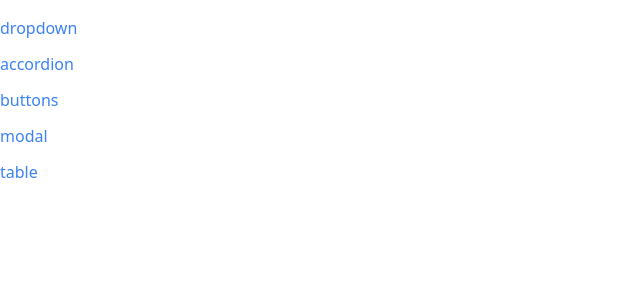
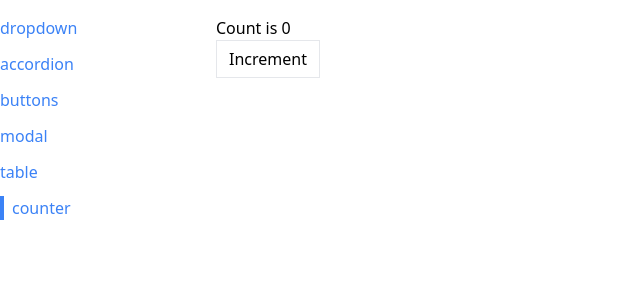
Before and after one commit to eidabdirahman/components, a React (Create React App) app: page /counter in a window 1280 px wide. Shown: the top 300 px of the page, without its empty margins (0-640 px from the left). Built offline with nearby package versions, Linux system fonts and the light colour scheme.

Commit message:
added a Custom hook

```diff
--- a/src/App.js
+++ b/src/App.js
@@ -5,6 +5,7 @@
 import ButtonPage from './pages/ButtonPage';
 import ModalPage from './pages/ModalPage';
 import TablePage from './pages/TablePage';
+import CounterPage from './pages/CounterPage';
 
 function App() {
   return (
@@ -26,6 +27,9 @@
         <Route path="/table">
           <TablePage />
         </Route>
+        <Route path="/counter">
+          <CounterPage initialCounter={0} />
+        </Route>
       </div>
     </div>
   );
--- a/src/components/Sidebar.js
+++ b/src/components/Sidebar.js
@@ -8,6 +8,7 @@
         {label: 'buttons', path:'/buttons'},
         {label: 'modal', path:'/modal'},
         {label: 'table', path:'/table'},
+        {label: 'counter', path:'/counter'},
     ];
 
     const renderedLinks = Links.map((link)=>{
--- a/src/components/SortableTable.js
+++ b/src/components/SortableTable.js
@@ -1,51 +1,19 @@
-import { useState } from "react";
+
 import { GoChevronUp, GoChevronDown } from "react-icons/go";
-import Table from "./Table";
+import useSort from "../hooks/use-sort";
+import Table  from '../components/Table';
 
 function SortableTable(props) {
-    const [SortOrder, setSortOrder] = useState(null);
-    const [SortBy, setSortBy] = useState(null);
+   const { Config, data } = props;
 
-    const { Config, data } = props;
-
-    const handleClick = (label) => {
-        if(SortBy && label !== SortBy){
-            setSortOrder('asc');
-            setSortBy(label)
-            return;
-        }
+  const {
+    sortedData,
+    SortBy,
+    SortOrder,
+    handleClick
+  } = useSort(data, Config)
 
 
-        if (SortOrder === null) {
-            setSortOrder('asc');
-            setSortBy(label);
-        } else if (SortOrder === 'asc') {
-            setSortOrder('desc');
-            setSortBy(label);
-        } else if (SortOrder === 'desc') {
-            setSortOrder(null);
-            setSortBy(null);
-        }
-    };
-
-    let sortedData = data;
-
-    if (SortOrder && SortBy) {
-        const { sortValue } = Config.find(column => column.label === SortBy);
-
-        sortedData = [...data].sort((a, b) => {
-            const valueA = sortValue(a);
-            const valueB = sortValue(b);
-
-            const reverseOrder = SortOrder === 'asc' ? 1 : -1;
-
-            if (typeof valueA === 'string') {
-                return reverseOrder * valueA.localeCompare(valueB);
-            } else {
-                return reverseOrder * (valueA - valueB);
-            }
-        });
-    }
 
     const updatedConfig = Config.map((column) => {
         if (!column.sortValue) {
--- /dev/null
+++ b/src/hooks/use-Counter.js
@@ -0,0 +1,23 @@
+import { useState, useEffect } from "react";
+
+function useCouter (initialCounter){
+
+    const [Count, setCount] = useState(initialCounter)
+
+    useEffect(()=>{
+        console.log(Count)
+    },[Count]);
+
+    const Increment = () =>{
+
+        setCount( Count + 1);
+    }
+
+    return {
+        Count,
+        Increment
+    }
+
+};
+
+export default useCouter;
--- /dev/null
+++ b/src/hooks/use-sort.js
@@ -0,0 +1,57 @@
+import { useState } from "react";
+
+
+function useSort (data, Config){
+
+    const [SortOrder, setSortOrder] = useState(null);
+    const [SortBy, setSortBy] = useState(null);
+
+    const handleClick = (label) => {
+        if(SortBy && label !== SortBy){
+            setSortOrder('asc');
+            setSortBy(label)
+            return;
+        }
+
+
+        if (SortOrder === null) {
+            setSortOrder('asc');
+            setSortBy(label);
+        } else if (SortOrder === 'asc') {
+            setSortOrder('desc');
+            setSortBy(label);
+        } else if (SortOrder === 'desc') {
+            setSortOrder(null);
+            setSortBy(null);
+        }
+    };
+
+    let sortedData = data;
+
+    if (SortOrder && SortBy) {
+        const { sortValue } = Config.find(column => column.label === SortBy);
+
+        sortedData = [...data].sort((a, b) => {
+            const valueA = sortValue(a);
+            const valueB = sortValue(b);
+
+            const reverseOrder = SortOrder === 'asc' ? 1 : -1;
+
+            if (typeof valueA === 'string') {
+                return reverseOrder * valueA.localeCompare(valueB);
+            } else {
+                return reverseOrder * (valueA - valueB);
+            }
+        });
+    }
+
+    return {
+        sortedData,
+        SortBy,
+        SortOrder,
+        handleClick
+    }
+
+}
+
+export default useSort;
--- /dev/null
+++ b/src/pages/CounterPage.js
@@ -0,0 +1,17 @@
+import Button from "../components/Button"
+import useCouter from "../hooks/use-Counter"
+
+
+function CounterPage({initialCounter}){
+
+    const {Increment, Count} = useCouter(initialCounter);
+
+    return (
+        <div>
+            <h1>Count is {Count}</h1>
+            <Button  onClick={Increment}>Increment</Button>
+        </div>
+    )
+}
+
+export default CounterPage;
```
